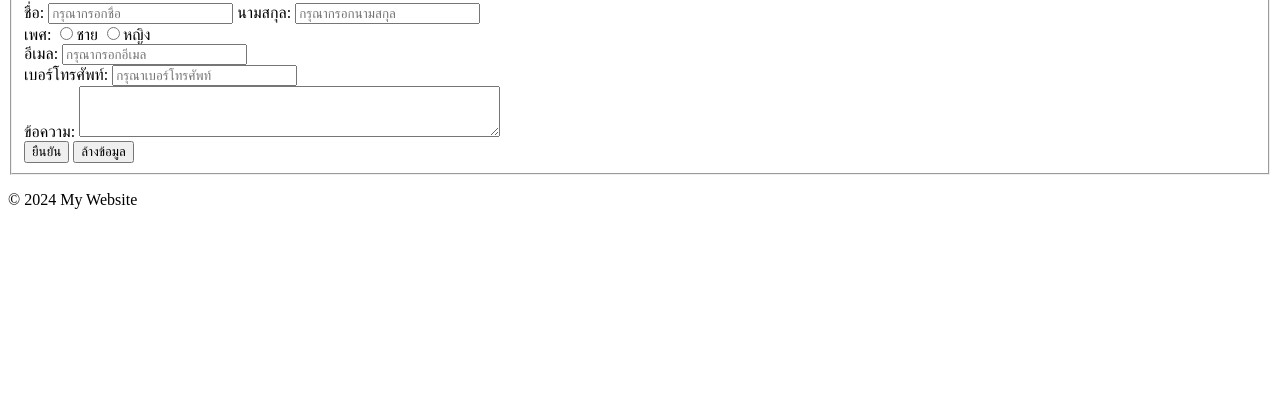
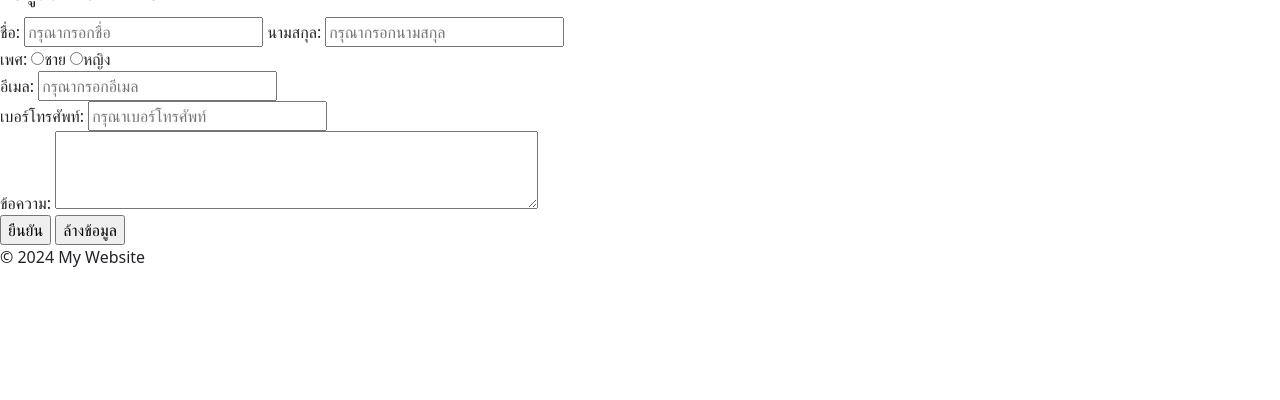
Before and after one commit to 66160126-Nattawut/hw2_bootstrap, a plain HTML site: page contact.html in a window 1280 px wide. Shown: the part 400-800 px from the top of the page. Drawn offline with nearby package versions, Linux system fonts and the light colour scheme.

Commit message:
แก้ไข header

```diff
--- a/contact.html
+++ b/contact.html
@@ -1,10 +1,11 @@
 <!DOCTYPE html>
 <html lang="th">
 <head>
- <meta charset="UTF-8">
- <meta name="viewport" content="width=device-width, initial-scale=1.0">
- <title>ติดต่อ - เว็บไซต์ของฉัน</title>
- <link rel="stylesheet" href="css/style.css">
+    <meta charset="UTF-8">
+    <meta name="viewport" content="width=device-width, initial-scale=1.0">
+    <title>หน้าแรก - เว็บไซต์ของฉัน</title>
+    <link href="https://cdn.jsdelivr.net/npm/bootstrap@5.3.2/dist/css/bootstrap.min.css" rel="stylesheet">
+    <link rel="stylesheet" href="https://cdn.jsdelivr.net/npm/bootstrap-icons@1.11.3/font/bootstrap-icons.min.css">
 </head>
 <body>
  <header class = "banner">
```
